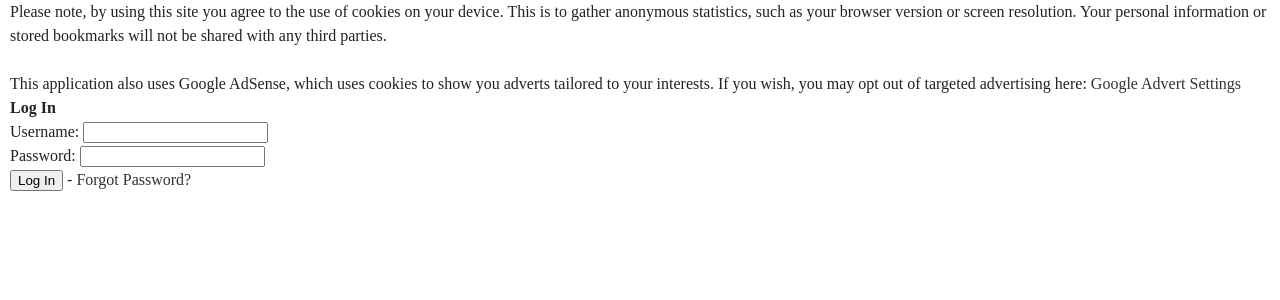
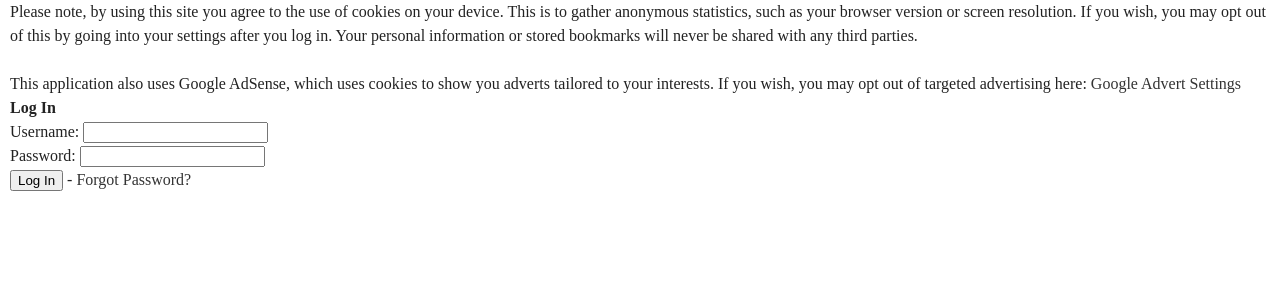
Before and after one commit to RossBrunton/BMAT, a Django app: template users/templates/users/login.html in a window 1280 px wide. Shown: the part 40-340 px from the top of the page. Run offline with Django 3.2, Linux system fonts and the light colour scheme; the template is opened without the code that fills it: most values are stand-ins (such as "Sample title", 1, 10 or a date in 2020); form fields are guessed from the names that the template uses; parts of the project's set-up code (start-up, migrations or seed data) failed here and were passed over; some libraries are stand-ins or nearby versions.

Commit message:
Added google analytics support

```diff
--- a/bmat/settings.py
+++ b/bmat/settings.py
@@ -39,6 +39,7 @@ TEMPLATE_CONTEXT_PROCESSORS = (
     "django.core.context_processors.tz",
     "django.contrib.messages.context_processors.messages",
     "users.context_processors.theme",
+    "bmat.context_processors.analytics_and_ads",
 )
 
 ROOT_URLCONF = 'bmat.urls'
--- a/bmat/templates/base.html
+++ b/bmat/templates/base.html
@@ -5,6 +5,19 @@
         <title>{% block title %}No Title{% endblock %}</title>
         <link rel='stylesheet' href='{% static "styles.css" %}'/>
         <link rel='stylesheet' href='{% static "theme_"|add:theme|add:".css" %}'/>
+
+        {% if analytics_code %}
+            <script>
+                (function(i,s,o,g,r,a,m){i['GoogleAnalyticsObject']=r;i[r]=i[r]||function(){
+                (i[r].q=i[r].q||[]).push(arguments)},i[r].l=1*new Date();a=s.createElement(o),
+                m=s.getElementsByTagName(o)[0];a.async=1;a.src=g;m.parentNode.insertBefore(a,m)
+                })(window,document,'script','//www.google-analytics.com/analytics.js','ga');
+
+                ga('create', "{{ analytics_code }}", 'auto');
+                ga('send', 'pageview');
+            </script>
+        {% endif %}
+
         <script src='//ajax.googleapis.com/ajax/libs/jquery/2.1.1/jquery.min.js'></script>
         <script src='{% static "scripts.js" %}'></script>
         <link rel="shortcut icon" href="/static/icons/favicon.png" />
--- a/users/forms.py
+++ b/users/forms.py
@@ -17,4 +17,4 @@ class SettingsForm(forms.ModelForm):
     """ And a form to edit settings, specifically the theme """
     class Meta:
         model = Settings
-        fields = ("theme", "url_settings")
+        fields = ("theme", "url_settings", "no_analytics")
--- a/users/models.py
+++ b/users/models.py
@@ -37,9 +37,10 @@ class Settings(models.Model):
     user = models.OneToOneField(User, unique=True)
     theme = models.CharField(max_length=10, default=THEME_LIGHT, choices=THEME_OPTIONS)
     url_settings = models.CharField(max_length=1, default=URL_SETTINGS_VALIDATE, choices=URL_SETTINGS)
+    no_analytics = models.BooleanField(default=False)
 
     def __str__(self):
-        return ("Settings for "+self.user.username).encode("ascii", "ignore")
+        return ("Settings for "+self.user.username).encode("ascii", "ignore").decode("ascii")
 
 
 @receiver(post_save, sender=User)
--- a/users/templates/users/index.html
+++ b/users/templates/users/index.html
@@ -28,6 +28,7 @@
         {% csrf_token %}
         <label>Theme: {{ settings_form.theme }}</label><br/>
         <label>Invalid URL Handling: {{ settings_form.url_settings }}</label><br/>
+        <label>Opt out of anonymous usage tracking: {{ settings_form.no_analytics }}</label><br/>
         <input type='submit' value='Update Settings'/>
     </form>
 </div>
--- a/users/templates/users/login.html
+++ b/users/templates/users/login.html
@@ -7,8 +7,9 @@
 
 <div class='box'>
     Please note, by using this site you agree to the use of cookies on your device. This is to gather anonymous
-    statistics, such as your browser version or screen resolution. Your personal information or stored bookmarks will
-    not be shared with any third parties.<br/>
+    statistics, such as your browser version or screen resolution. If you wish, you may opt out of this by going into
+    your settings after you log in. Your personal information or stored bookmarks will never be shared with any third
+    parties.<br/>
     <br/>
     This application also uses Google AdSense, which uses cookies to show you adverts tailored to your interests. If you
     wish, you may opt out of targeted advertising here: <a href='https://www.google.co.uk/settings/ads'>Google
```
Also changed, not shown: bmat/context_processors.py (added, +9 -0 lines), users/migrations/0006_settings_no_analytics.py (added), 1 other file.
